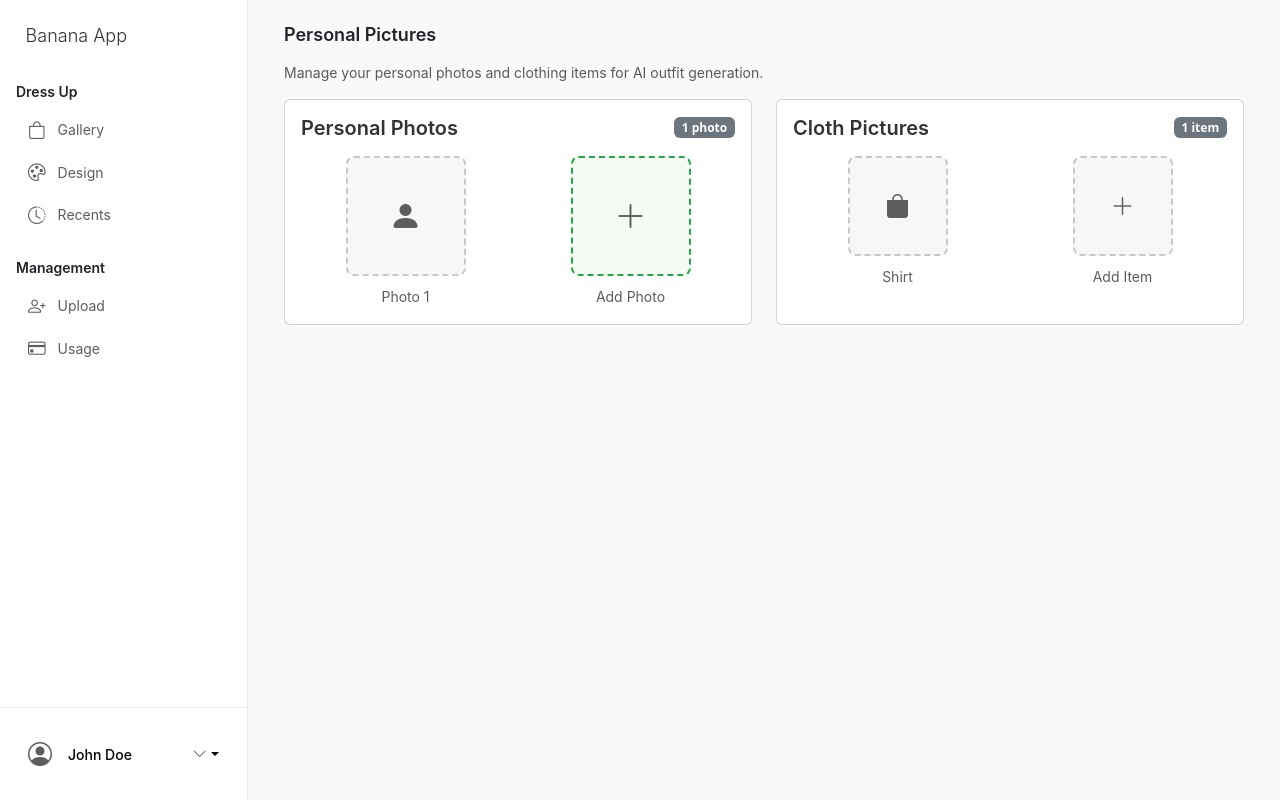
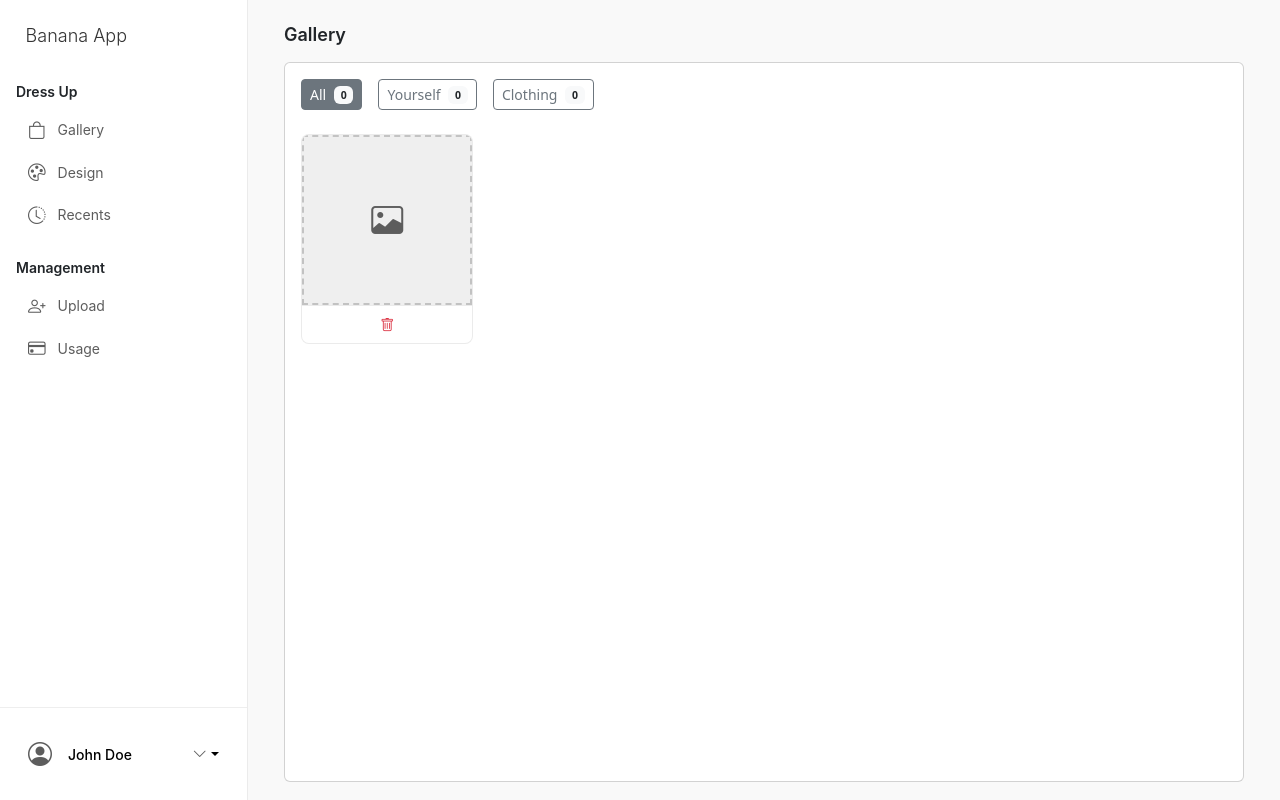
Before and after one commit to rahmansahinler1/banana101-app, a Vue app: page / in a window 1280 px wide. Built offline with nearby package versions, Linux system fonts and the light colour scheme; no server answers.

Commit message:
feat: initial page design for gallery

```diff
--- a/src/assets/main.css
+++ b/src/assets/main.css
@@ -193,89 +193,102 @@
    App Specific Styles
 ================================ */
 
-/* Photo Grid Styles */
-.photo-grid {
-  display: grid;
-  grid-template-columns: repeat(auto-fit, minmax(120px, 1fr));
-  gap: 1rem;
-  margin-top: 1rem;
+/* Gallery Page Styles */
+.gallery-filters {
+  display: flex;
+  flex-wrap: wrap;
+  gap: 0.5rem;
 }
 
-.photo-item {
-  text-align: center;
+.gallery-grid {
+  display: grid;
+  grid-template-columns: repeat(6, 1fr);
+  gap: 1rem;
+  padding-bottom: 2rem;
 }
 
-.photo-placeholder {
-  width: 120px;
-  height: 120px;
-  border: 2px dashed rgba(93, 93, 93, 0.3);
+.gallery-item {
+  position: relative;
+  width: 100%;
+  background: #fff;
+  border: 1px solid rgba(0, 0, 0, 0.08);
   border-radius: 0.5rem;
+  overflow: hidden;
+  transition: all 0.3s ease;
+}
+
+.gallery-item:hover {
+  box-shadow: 0 4px 12px rgba(0, 0, 0, 0.1);
+  transform: translateY(-2px);
+}
+
+.gallery-image-wrapper {
+  position: relative;
+  width: 100%;
+  padding-bottom: 100%; /* 1:1 Aspect Ratio */
+  overflow: hidden;
+  background-color: rgba(93, 93, 93, 0.05);
+}
+
+.gallery-image-wrapper img {
+  position: absolute;
+  top: 0;
+  left: 0;
+  width: 100%;
+  height: 100%;
+  object-fit: cover;
+}
+
+.gallery-placeholder {
+  position: absolute;
+  top: 0;
+  left: 0;
+  width: 100%;
+  height: 100%;
   display: flex;
   align-items: center;
   justify-content: center;
+  border: 2px dashed rgba(93, 93, 93, 0.3);
   background-color: rgba(93, 93, 93, 0.05);
-  transition: all 0.3s ease;
-  cursor: pointer;
-  margin: 0 auto 0.5rem;
 }
 
-.photo-placeholder:hover {
-  border-color: #0d6efd;
-  background-color: rgba(13, 110, 253, 0.05);
+.gallery-delete-btn {
+  width: 100%;
+  border-radius: 0;
+  border: none;
+  border-top: 1px solid rgba(0, 0, 0, 0.08);
+  padding: 0.5rem;
+  font-size: 0.875rem;
 }
 
-.photo-placeholder.large {
-  width: 200px;
-  height: 200px;
+.gallery-delete-btn:hover {
+  background-color: #dc3545;
+  color: white;
 }
 
-.photo-placeholder.small {
-  width: 60px;
-  height: 60px;
-  border: 1px solid rgba(93, 93, 93, 0.3);
-  margin-bottom: 0.25rem;
+/* Responsive Grid */
+@media (max-width: 1400px) {
+  .gallery-grid {
+    grid-template-columns: repeat(5, 1fr);
+  }
 }
 
-.add-placeholder {
-  border-style: dashed;
-  border-color: #28a745;
-  background-color: rgba(40, 167, 69, 0.05);
+@media (max-width: 1200px) {
+  .gallery-grid {
+    grid-template-columns: repeat(4, 1fr);
+  }
 }
 
-.add-placeholder:hover {
-  border-color: #28a745;
-  background-color: rgba(40, 167, 69, 0.1);
+@media (max-width: 992px) {
+  .gallery-grid {
+    grid-template-columns: repeat(3, 1fr);
+  }
 }
 
-/* Clothing Grid Styles */
-.clothing-grid {
-  display: grid;
-  grid-template-columns: repeat(auto-fit, minmax(100px, 1fr));
-  gap: 1rem;
-  margin-top: 1rem;
-}
-
-.clothing-item {
-  text-align: center;
-}
-
-.clothing-placeholder {
-  width: 100px;
-  height: 100px;
-  border: 2px dashed rgba(93, 93, 93, 0.3);
-  border-radius: 0.5rem;
-  display: flex;
-  align-items: center;
-  justify-content: center;
-  background-color: rgba(93, 93, 93, 0.05);
-  transition: all 0.3s ease;
-  cursor: pointer;
-  margin: 0 auto 0.5rem;
-}
-
-.clothing-placeholder:hover {
-  border-color: #0d6efd;
-  background-color: rgba(13, 110, 253, 0.05);
+@media (max-width: 768px) {
+  .gallery-grid {
+    grid-template-columns: repeat(2, 1fr);
+  }
 }
 
 /* Selection Area Styles */
--- a/src/components/Gallery.vue
+++ b/src/components/Gallery.vue
@@ -1,62 +1,37 @@
 <template>
   <!-- Gallery Page -->
-  <div id="my-pictures" class="page-content active">
-    <div class="container-fluid">
-      <h1 class="dashboard-title mb-3">Personal Pictures</h1>
-      <p class="nav-text text-muted">
-        Manage your personal photos and clothing items for AI outfit generation.
-      </p>
+  <div class="container-fluid">
+    <h1 class="dashboard-title mb-3">Gallery</h1>
 
-      <div class="row">
-        <!-- Personal Photos Section -->
-        <div class="col-md-6 mb-4">
-          <div class="card h-100">
-            <div class="card-body">
-              <div class="d-flex justify-content-between align-items-center mb-3">
-                <h3 class="card-title">Personal Photos</h3>
-                <span class="badge bg-secondary">1 photo</span>
-              </div>
+    <div class="row">
+      <div class="col-12 mb-4">
+        <div class="card" style="min-height: 90vh">
+          <div class="card-body">
+            <!-- Filter Buttons -->
+            <div class="gallery-filters mb-4">
+              <button class="btn btn-sm btn-secondary me-2">
+                All <span class="badge bg-light text-dark ms-1">0</span>
+              </button>
+              <button class="btn btn-sm btn-outline-secondary me-2">
+                Yourself <span class="badge bg-light text-dark ms-1">0</span>
+              </button>
+              <button class="btn btn-sm btn-outline-secondary">
+                Clothing <span class="badge bg-light text-dark ms-1">0</span>
+              </button>
+            </div>
 
-              <div class="photo-grid">
-                <div class="photo-item">
-                  <div class="photo-placeholder">
-                    <i class="bi bi-person-fill" style="font-size: 2rem; color: #5d5d5d"></i>
+            <!-- Gallery Grid -->
+            <div class="gallery-grid">
+              <!-- Gallery items will go here -->
+              <div class="gallery-item">
+                <div class="gallery-image-wrapper">
+                  <div class="gallery-placeholder">
+                    <i class="bi bi-image" style="font-size: 2rem; color: #5d5d5d"></i>
                   </div>
-                  <small class="nav-text text-muted">Photo 1</small>
                 </div>
-                <div class="photo-item add-photo">
-                  <div class="photo-placeholder add-placeholder">
-                    <i class="bi bi-plus-lg" style="font-size: 2rem; color: #5d5d5d"></i>
-                  </div>
-                  <small class="nav-text text-muted">Add Photo</small>
-                </div>
-              </div>
-            </div>
-          </div>
-        </div>
-
-        <!-- Clothing Items Section -->
-        <div class="col-md-6 mb-4">
-          <div class="card h-100">
-            <div class="card-body">
-              <div class="d-flex justify-content-between align-items-center mb-3">
-                <h3 class="card-title">Cloth Pictures</h3>
-                <span class="badge bg-secondary">1 item</span>
-              </div>
-
-              <div class="clothing-grid">
-                <div class="clothing-item">
-                  <div class="clothing-placeholder">
-                    <i class="bi bi-bag-fill" style="font-size: 1.5rem; color: #5d5d5d"></i>
-                  </div>
-                  <small class="nav-text text-muted">Shirt</small>
-                </div>
-                <div class="clothing-item add-clothing">
-                  <div class="clothing-placeholder add-placeholder">
-                    <i class="bi bi-plus-lg" style="font-size: 1.5rem; color: #5d5d5d"></i>
-                  </div>
-                  <small class="nav-text text-muted">Add Item</small>
-                </div>
+                <button class="btn btn-sm btn-outline-danger gallery-delete-btn">
+                  <i class="bi bi-trash"></i>
+                </button>
               </div>
             </div>
           </div>
```
